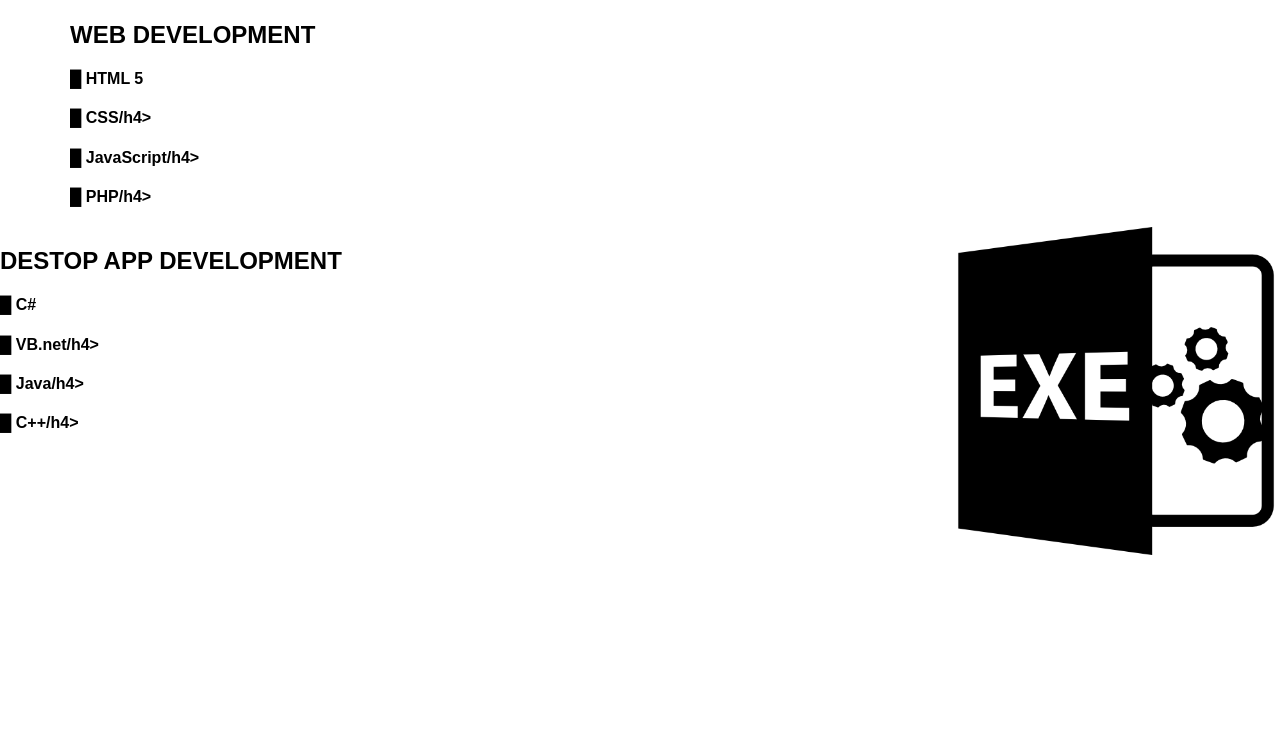
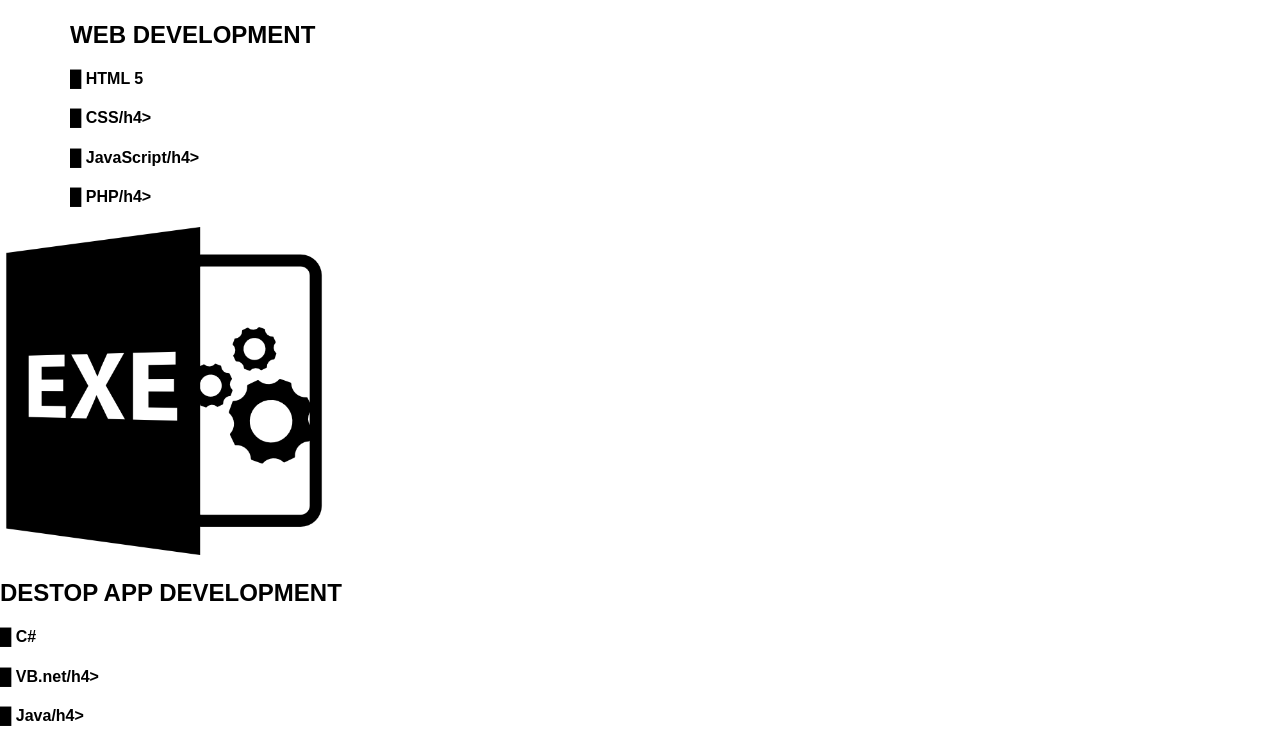
Before and after one commit to romgod22/hi-i-m-jerome-template, a plain HTML site: page skill.html in a window 1280 px wide. Shown: the part 433-1176 px from the top of the page. Before the commit the page ends 988 px from the top, so only its background shows below. Drawn offline with Linux system fonts and the light colour scheme.

Commit message:
Update skill.html

```diff
--- a/skill.html
+++ b/skill.html
@@ -37,7 +37,7 @@ body {
 }
 
 .img2 {
-  float: right;
+  float: auto;
 }
 
 </style>
```
